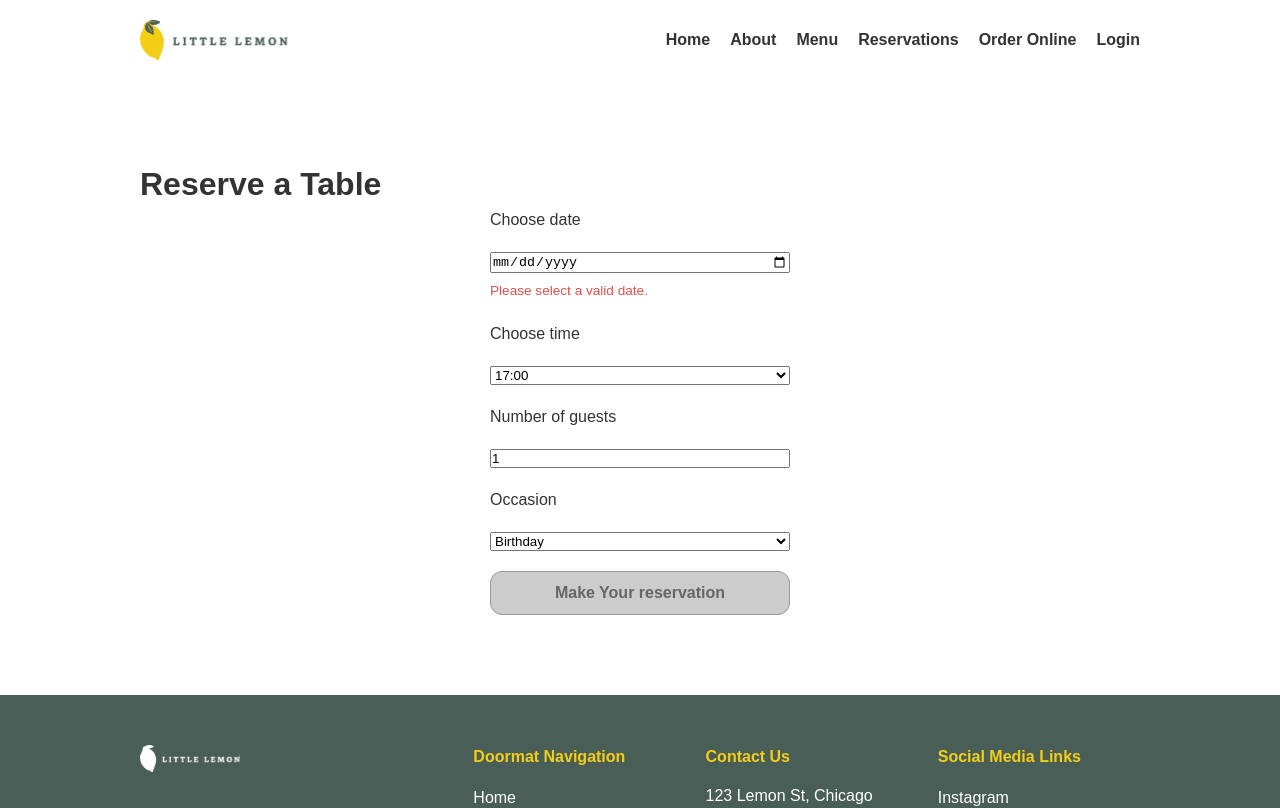
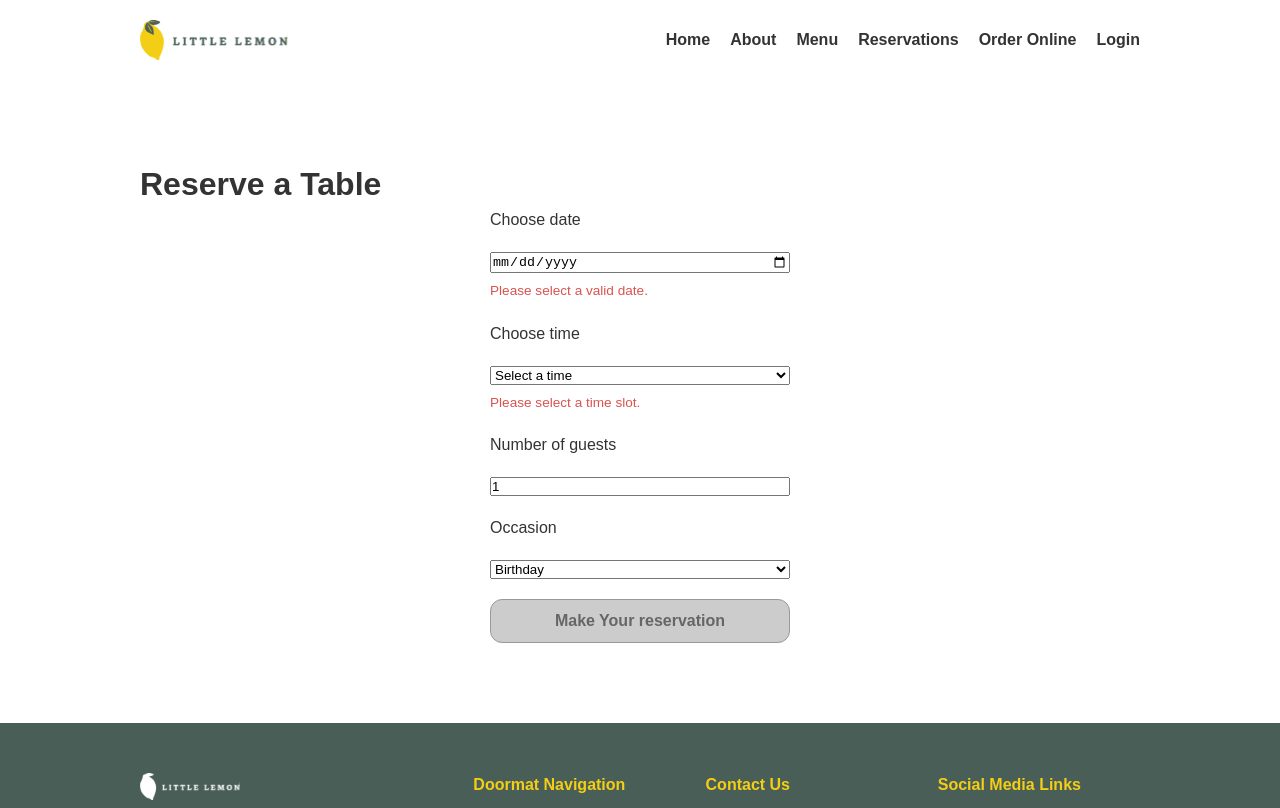
Before and after one commit to ZubaidaKhan69/my-app, a React (Create React App) app: page /reservations in a window 1280 px wide. Shown: the top 808 px of the page. Built offline with nearby package versions, Linux system fonts and the light colour scheme.

Commit message:
Form Vlidation for timeslot

```diff
--- a/src/BookingForm.js
+++ b/src/BookingForm.js
@@ -2,13 +2,17 @@ import React, { useState } from 'react';
 
 function BookingForm({ availableTimes, dispatch, submitForm }) {
   const [date, setDate] = useState('');
-  const [time, setTime] = useState('17:00');
+  const [time, setTime] = useState('');
   const [guests, setGuests] = useState(1);
   const [occasion, setOccasion] = useState('Birthday');
 
+  // Explicit Validation Rules
+  const isDateValid = date !== '';
+  const isTimeValid = time !== '';
   const isGuestValid = Number(guests) >= 1 && Number(guests) <= 10;
-  const isDateValid = date !== '';
-  const isFormValid = isDateValid && isGuestValid && time !== '';
+
+  // Entire form validity check
+  const isFormValid = isDateValid && isTimeValid && isGuestValid;
 
   const handleDateChange = (e) => {
     const selectedDate = e.target.value;
@@ -51,6 +55,7 @@ function BookingForm({ availableTimes, dispatch, submitForm }) {
         onChange={(e) => setTime(e.target.value)}
         required
       >
+        <option value="">Select a time</option>
         {availableTimes &&
           availableTimes.map((availableTime) => (
             <option key={availableTime} value={availableTime}>
@@ -58,6 +63,9 @@ function BookingForm({ availableTimes, dispatch, submitForm }) {
             </option>
           ))}
       </select>
+      {!isTimeValid && (
+        <span className="error-message">Please select a time slot.</span>
+      )}
 
       {/* Guests Input */}
       <label htmlFor="guests">Number of guests</label>
```
